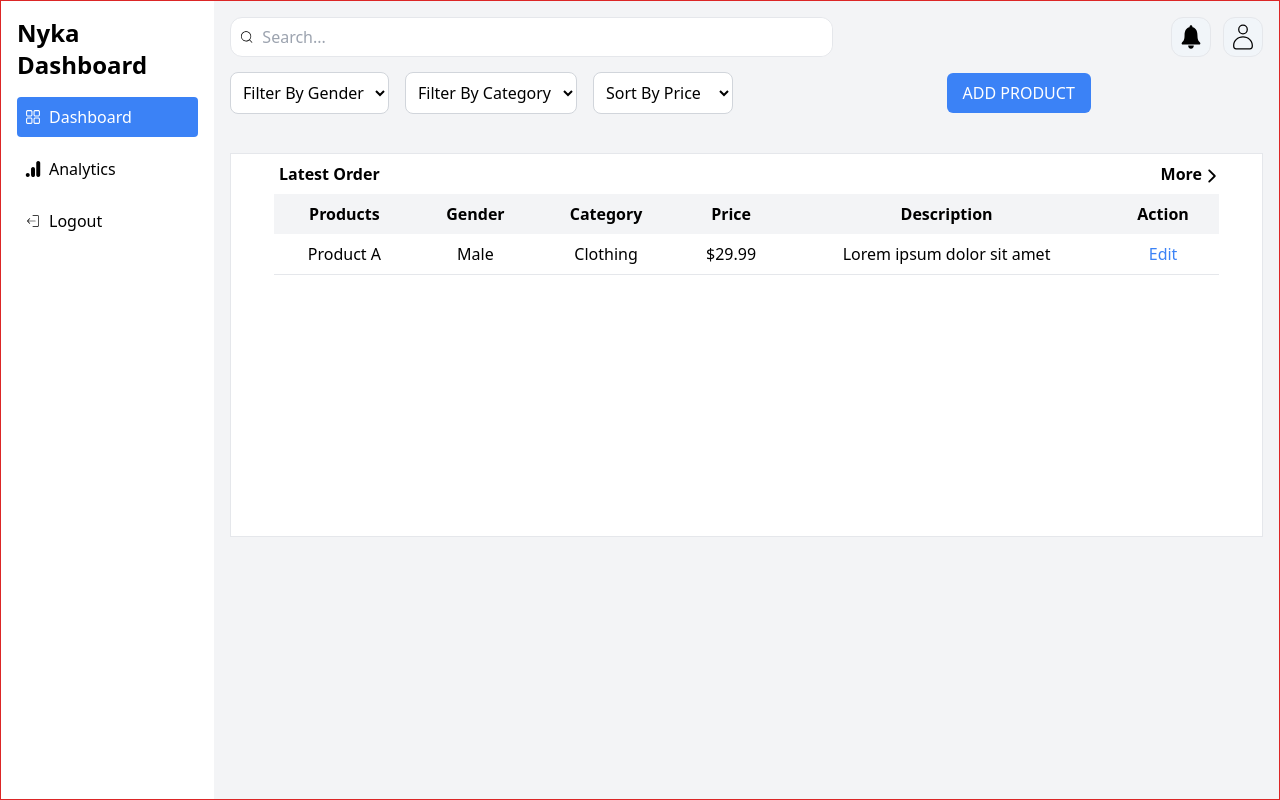
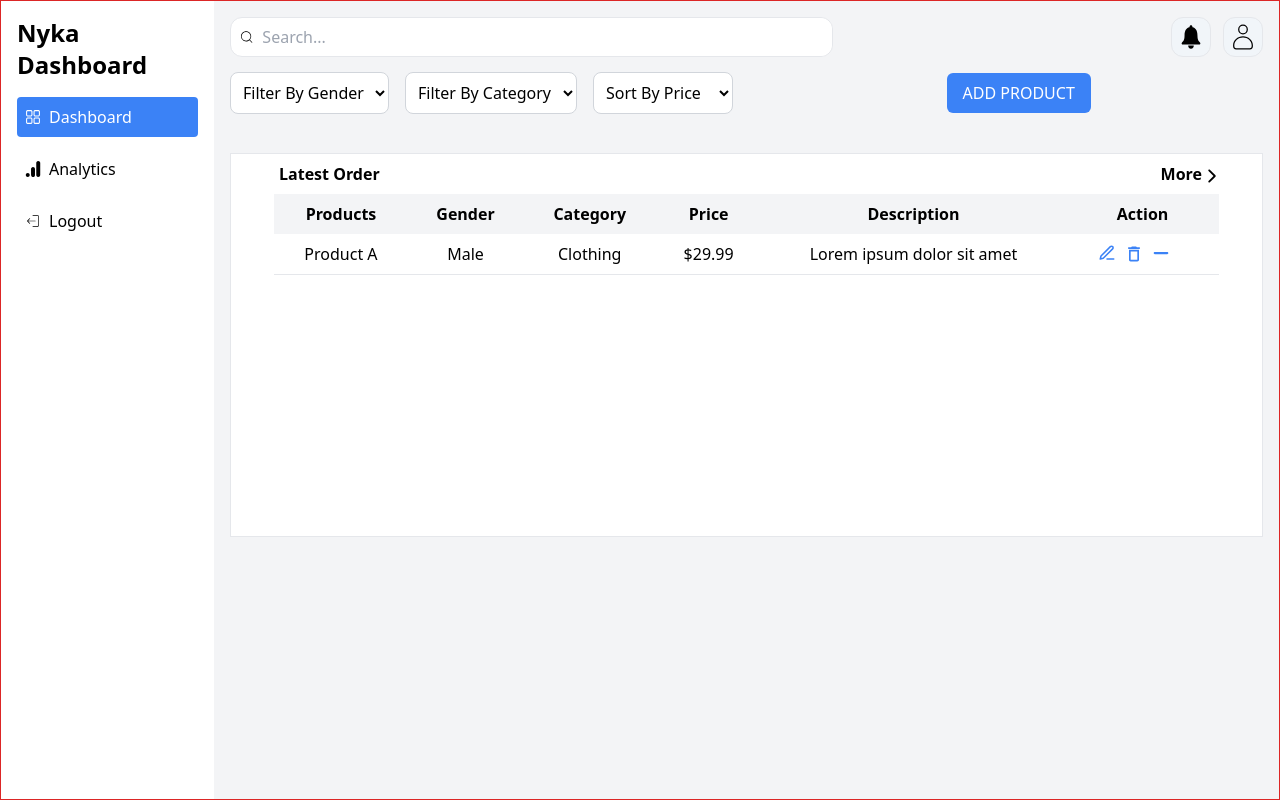
Before and after one commit to raobaba/Nyka-Dashboard, a React (Create React App) app in the folder client/: page /dashboard in a window 1280 px wide. Built offline with nearby package versions, Linux system fonts and the light colour scheme.

Commit message:
icon for edit,delete and other added

```diff
--- a/client/src/components/Dashboard.jsx
+++ b/client/src/components/Dashboard.jsx
@@ -142,9 +142,11 @@
                         Lorem ipsum dolor sit amet
                       </td>
                       <td className="py-2 px-4 whitespace-nowrap ">
-                        <button className="text-blue-500 hover:underline">
-                          Edit
-                        </button>
+                        <div className="text-blue-500 hover:underline flex gap-2">
+                          <FiEdit3 className="text-lg cursor-pointer ml-4 "/>
+                          <MdOutlineDeleteOutline className="text-xl cursor-pointer"/>
+                          <FaMinus className="text-lg cursor-pointer"/>
+                        </div>
                       </td>
                     </tr>
                   </tbody>
```
